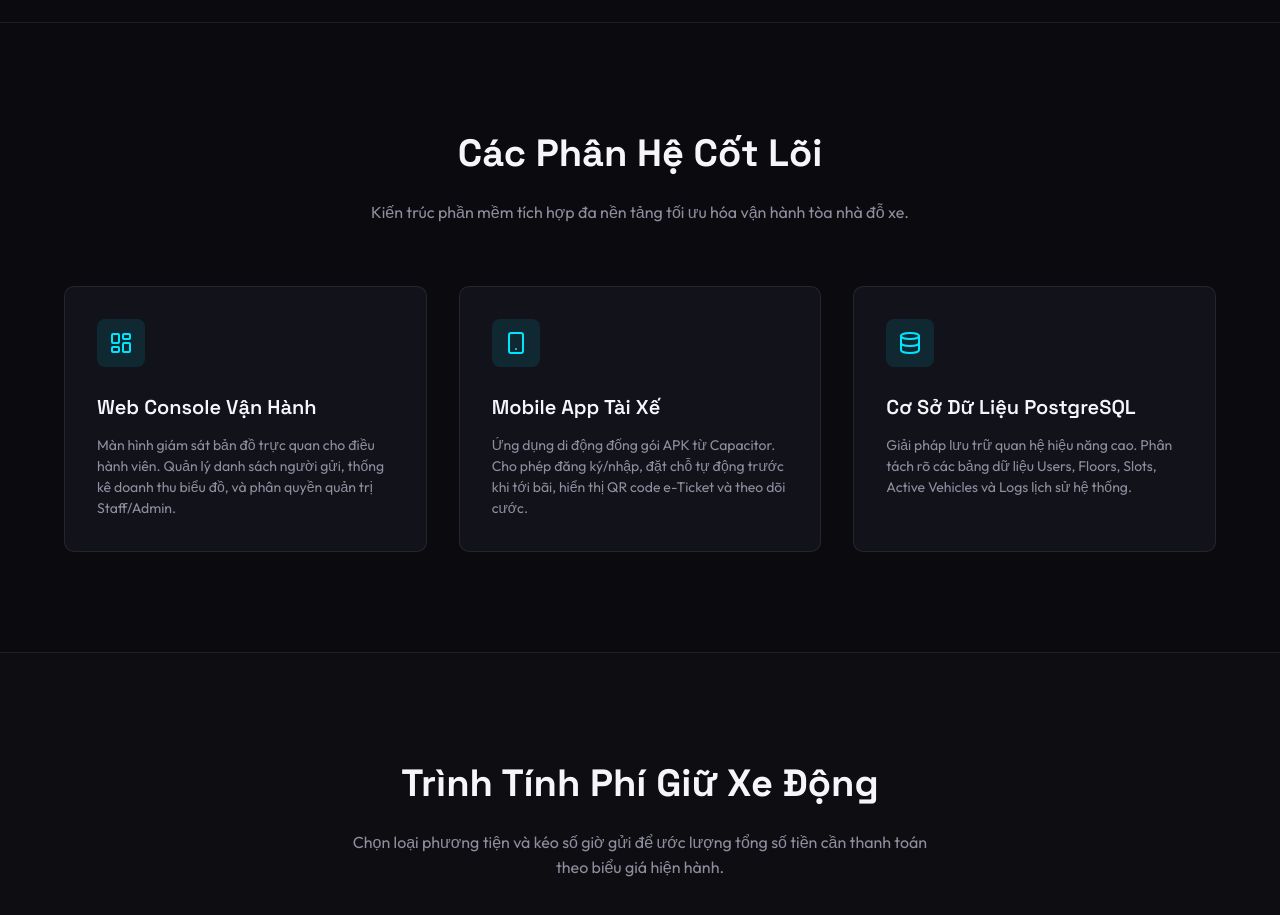
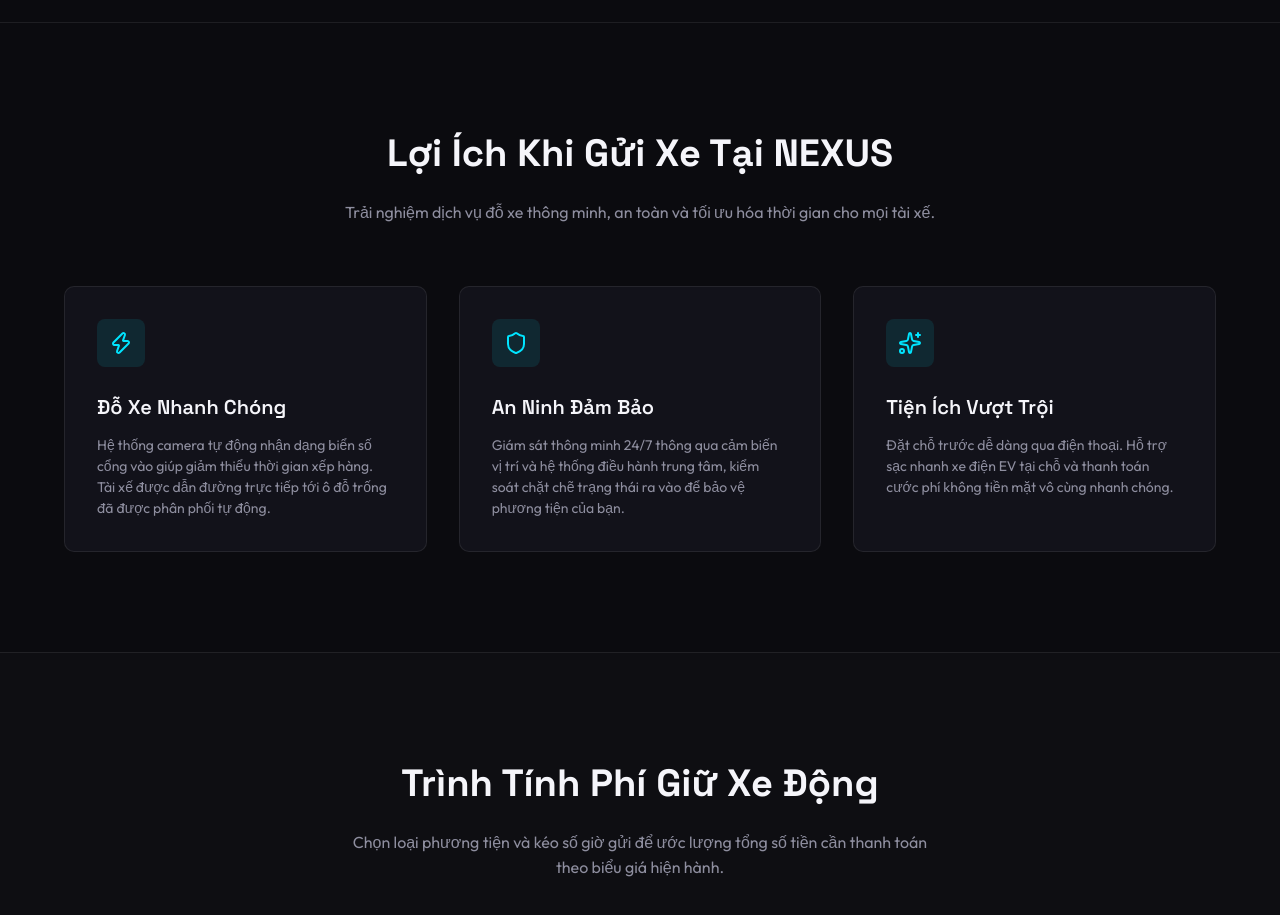
Before and after one commit to khoahuynhdang1405/NEXUS-PBMS, a website: page home.html in a window 1280 px wide. Shown: the part 1600-2515 px from the top of the page. Drawn offline with nearby package versions, Linux system fonts and the light colour scheme; no server answers.

Commit message:
Fix Vercel serverless entrypoint and update landing benefits

```diff
--- a/home.html
+++ b/home.html
@@ -748,36 +748,37 @@
         </div>
     </section>
 
-    <!-- Core Features Section -->
+    <!-- Core Benefits Section -->
     <section class="features" id="features">
         <div class="container">
             <div class="section-header">
-                <h2 class="section-title">Các Phân Hệ Cốt Lõi</h2>
-                <p class="section-desc">Kiến trúc phần mềm tích hợp đa nền tảng tối ưu hóa vận hành tòa nhà đỗ xe.</p>
+                <h2 class="section-title">Lợi Ích Khi Gửi Xe Tại NEXUS</h2>
+                <p class="section-desc">Trải nghiệm dịch vụ đỗ xe thông minh, an toàn và tối ưu hóa thời gian cho mọi tài xế.</p>
             </div>
 
             <div class="features-grid">
                 <!-- Card 1 -->
                 <div class="feature-card">
-                    <div class="feature-icon-box"><i data-lucide="layout-dashboard"></i></div>
-                    <h3 class="feature-name">Web Console Vận Hành</h3>
-                    <p class="feature-desc">Màn hình giám sát bản đồ trực quan cho điều hành viên. Quản lý danh sách người gửi, thống kê doanh thu biểu đồ, và phân quyền quản trị Staff/Admin.</p>
+                    <div class="feature-icon-box"><i data-lucide="zap"></i></div>
+                    <h3 class="feature-name">Đỗ Xe Nhanh Chóng</h3>
+                    <p class="feature-desc">Hệ thống camera tự động nhận dạng biển số cổng vào giúp giảm thiểu thời gian xếp hàng. Tài xế được dẫn đường trực tiếp tới ô đỗ trống đã được phân phối tự động.</p>
                 </div>
                 <!-- Card 2 -->
                 <div class="feature-card">
-                    <div class="feature-icon-box"><i data-lucide="smartphone"></i></div>
-                    <h3 class="feature-name">Mobile App Tài Xế</h3>
-                    <p class="feature-desc">Ứng dụng di động đống gói APK từ Capacitor. Cho phép đăng ký/nhập, đặt chỗ tự động trước khi tới bãi, hiển thị QR code e-Ticket và theo dõi cước.</p>
+                    <div class="feature-icon-box"><i data-lucide="shield"></i></div>
+                    <h3 class="feature-name">An Ninh Đảm Bảo</h3>
+                    <p class="feature-desc">Giám sát thông minh 24/7 thông qua cảm biến vị trí và hệ thống điều hành trung tâm, kiểm soát chặt chẽ trạng thái ra vào để bảo vệ phương tiện của bạn.</p>
                 </div>
                 <!-- Card 3 -->
                 <div class="feature-card">
-                    <div class="feature-icon-box"><i data-lucide="database"></i></div>
-                    <h3 class="feature-name">Cơ Sở Dữ Liệu PostgreSQL</h3>
-                    <p class="feature-desc">Giải pháp lưu trữ quan hệ hiệu năng cao. Phân tách rõ các bảng dữ liệu Users, Floors, Slots, Active Vehicles và Logs lịch sử hệ thống.</p>
+                    <div class="feature-icon-box"><i data-lucide="sparkles"></i></div>
+                    <h3 class="feature-name">Tiện Ích Vượt Trội</h3>
+                    <p class="feature-desc">Đặt chỗ trước dễ dàng qua điện thoại. Hỗ trợ sạc nhanh xe điện EV tại chỗ và thanh toán cước phí không tiền mặt vô cùng nhanh chóng.</p>
                 </div>
             </div>
         </div>
     </section>
+
 
     <!-- Pricing Calculator Section -->
     <section class="interactive-section" id="rates">
```
Also changed, not shown: server.js (+14 -1 lines).
